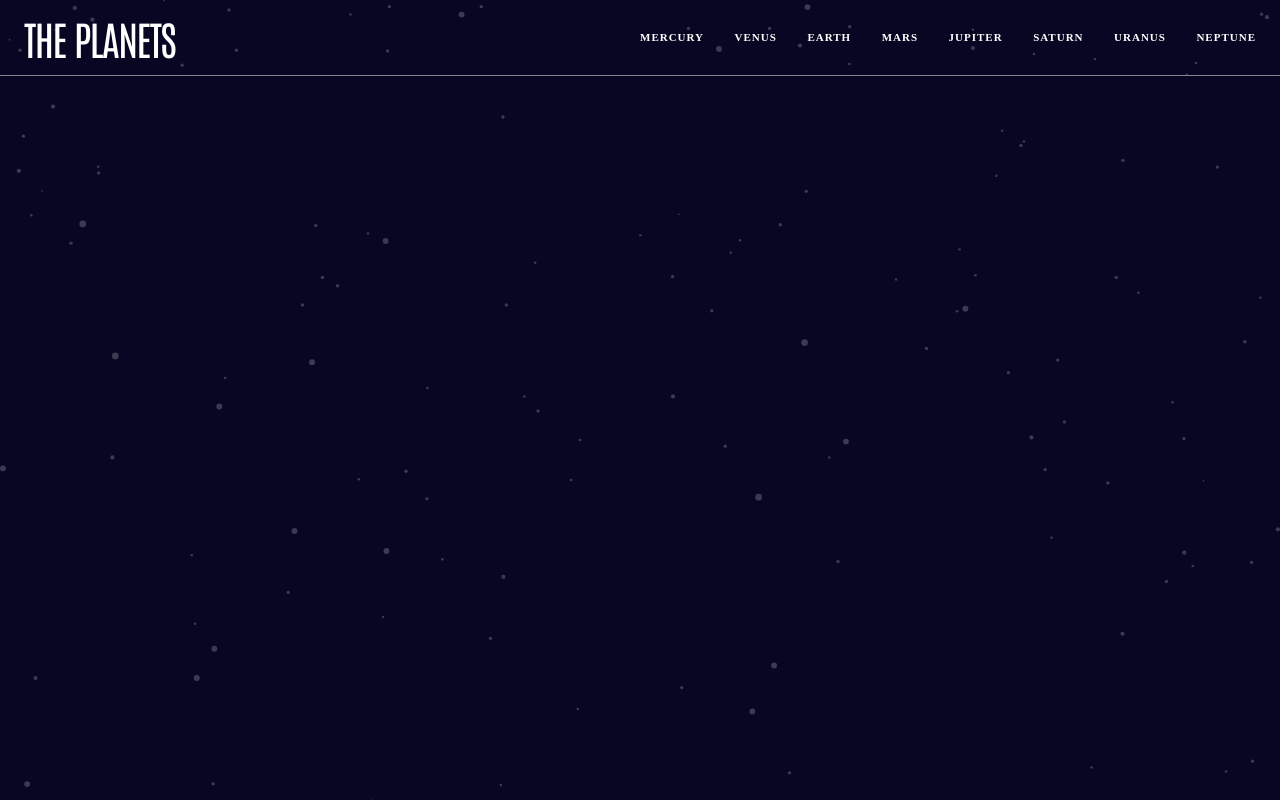
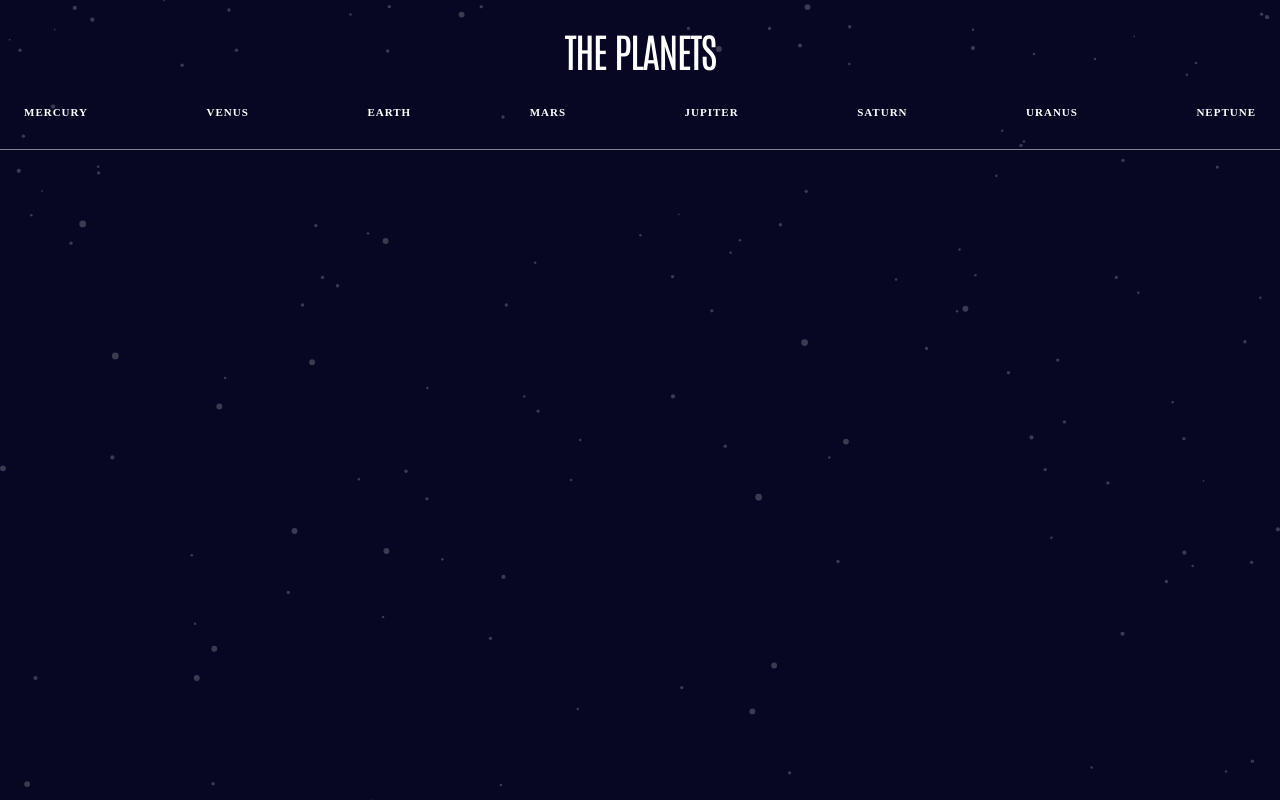
Before and after one commit to nyeno/Planet-Fact-Site, a React (Create React App) app: page / in a window 1280 px wide. Built offline with nearby package versions, Linux system fonts and the light colour scheme.

Commit message:
Header for all screen sizes

```diff
--- a/src/App.css
+++ b/src/App.css
@@ -10,3 +10,6 @@
     background-color: #070724;
     height:100vh
 }
+nav{
+
+}
--- a/src/Components/Header.js
+++ b/src/Components/Header.js
@@ -2,14 +2,15 @@
 import styled from "styled-components";
 import { colors } from "../Shared/colors";
 import { H1, H2, H3, H4, P } from "../Shared/typography";
+import nav from "../assets/icon-hamburger.svg"
 
 const Header = ({}) => {
   return (
     <StyledHeader>
-      <section>
+      <Logo>
         <H2>The planets</H2>
-      </section>
-      <Nav style={{cursor:'pointer'}}>
+      </Logo>
+      <Nav>
         <H4>Mercury</H4>
         <H4>Venus</H4>
         <H4>Earth</H4>
@@ -19,39 +20,56 @@ const Header = ({}) => {
         <H4>Uranus</H4>
         <H4>Neptune</H4>
       </Nav>
+      <HamBurger>
+        <img src= {nav} />
+      </HamBurger>
     </StyledHeader>
   );
 };
 
 
- const StyledHeader= styled.header`
+export const StyledHeader= styled.header`
   color: ${colors.white};
   background-color: ${(props) =>
     props.active ? props.activeColor : props.background};
   display: flex;
   justify-content: space-between;
   border-bottom: 1px solid ${colors.lightGrey};
-  padding: 0.725em 1.5em;
-  @media only screen and (max-width: 768px) {
-   flex-direction:column;
-   align-items:center;
-   padding: 1.5em 1.5em;
+  padding: 1.5em 1.5em;
+
+  @media only screen and (min-width: 768px){
+    flex-direction: column;
+    align-items:center;
+    padding: 1.5em 1.5em;
   }
-  @media only screen and (max-width: 375px) {
+  @media only screen and (min-width: 1440px){
+    flex-direction: row;
+  }
+`;
+
+const Logo = styled.section`
+    flex: 1;
+`
+
+const Nav = styled.nav`
+  display: none;
+  @media only screen and (min-width: 768px){
+    display: flex;
+    width: 100%;
+    margin-top: 1.5em;
+    justify-content: space-between;
+    align-items: center;
+  }
+  @media only screen and (min-width: 768px){
+    flex: 1;
   }
 `
 
-const Nav= styled.nav`
-  display: flex;
-  justify-content: space-between;
-  width: clamp(500px,50%,1000px);
-  align-items: center;
-  cursor:pointer;
-  @media only screen and (max-width: 768px) {
-    width:100%;
-    margin-top:20px
+const HamBurger = styled.section`
+  margin: auto 0;
+  @media only screen and (min-width: 768px){
+    display: none;
   }
 `
 
-
 export default Header;
```
Also changed, not shown: src/Components/Header.css (added).
